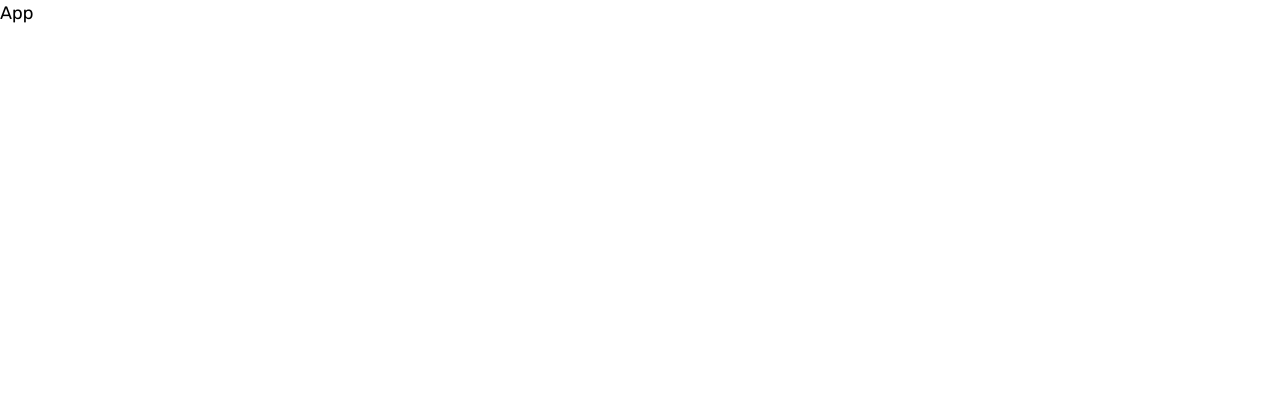
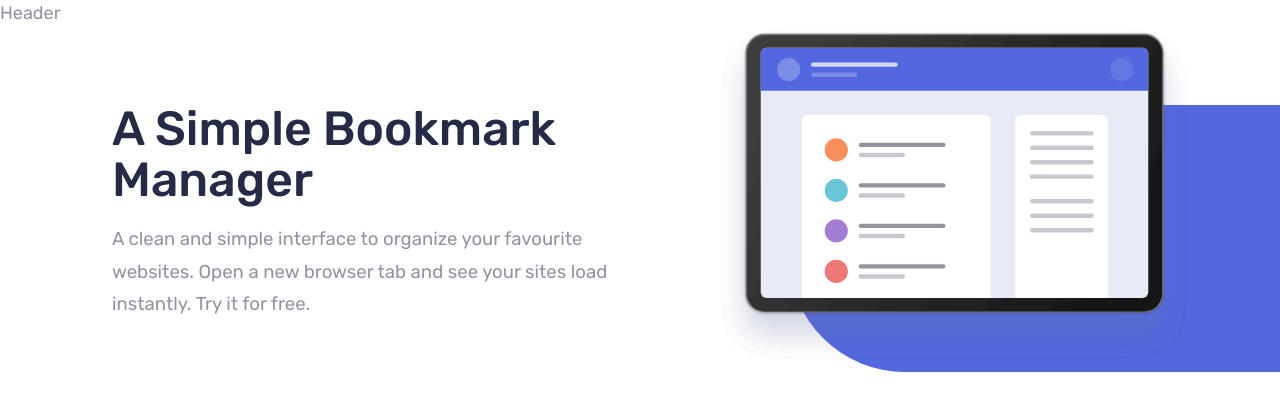
Before and after one commit to adryanrosa/bookmark-landing-page, a React (Create React App) app: page / in a window 1280 px wide. Shown: the top 410 px of the page. Built offline with nearby package versions, Linux system fonts and the light colour scheme.

Commit message:
Adiciona Hero

```diff
--- a/src/App.js
+++ b/src/App.jsx
@@ -1,10 +1,13 @@
 import React from 'react';
+
+import Hero from './sections/Hero';
 
 function App() {
   return (
-    <div>
-      App
-    </div>
+    <>
+      Header
+      <Hero />
+    </>
   );
 }
 
--- /dev/null
+++ b/src/sections/Hero/index.jsx
@@ -0,0 +1,25 @@
+import React from 'react';
+
+import styles from './index.module.scss';
+import Illustration from '../../images/illustration-hero.svg';
+
+function Hero() {
+  return (
+    <section className={ styles.hero }>
+      <div className={ styles.wrapper }>
+        <div className={ styles['image-container'] }>
+          <img src={ Illustration } alt="Illustration" />
+        </div>
+        <div className={ styles['text-container'] }>
+          <h2>A Simple Bookmark Manager</h2>
+          <p>
+            A clean and simple interface to organize your favourite websites. Open a new
+            browser tab and see your sites load instantly. Try it for free.
+          </p>
+        </div>
+      </div>
+    </section>
+  );
+}
+
+export default Hero;
--- /dev/null
+++ b/src/sections/Hero/index.module.scss
@@ -0,0 +1,86 @@
+@use "../../styles/utils" as *;
+
+.hero {
+  text-align: center;
+  overflow: hidden;
+  width: 100vw;
+  max-width: 100%;
+
+  .wrapper {
+    max-width: 70rem;
+    @include margin-x-auto;
+
+    @include breakpoint-up(large) {
+      display: grid;
+      grid-template-columns: 5fr 4fr;
+      grid-template-areas: "text image";
+      gap: 1rem;
+    }
+  }
+
+  .image-container {
+    padding: 0 0.5rem 0.5rem;
+    position: relative;
+
+    &::after {
+      content: "";
+      position: absolute;
+      display: block;
+      bottom: 0;
+      left: 16.25%;
+      z-index: -100;
+      width: 200%;
+      height: 77.5%;
+      background-color: var(--clr-primary);
+      border-bottom-left-radius: 7.25rem;
+    }
+
+    @include breakpoint-up(large) {
+      grid-area: image;
+    }
+
+    @include breakpoint-up(x-large) {
+      img {
+        max-width: none;
+        width: 130%;
+      }
+
+      &::after {
+        left: 35%;
+        height: 68.75%;
+        border-bottom-left-radius: 10.625rem;
+      }
+    }
+  }
+
+  .text-container {
+    @include breakpoint-up(large) {
+      grid-area: text;
+      text-align: left;
+    }
+  }
+
+  h2 {
+    padding: 0 2rem;
+    font-size: 1.875rem;
+    color: var(--clr-neutral-700);
+    margin-top: 2.875rem;
+    margin-bottom: 1.125rem;
+
+    @include breakpoint-up(large) {
+      font-size: 3rem;
+      line-height: 1.0625;
+      margin-top: 4.75rem;
+    }
+  }
+
+  p {
+    padding: 0 2rem;
+    font-size: 0.9375rem;
+    line-height: 1.75;
+
+    @include breakpoint-up(large) {
+      font-size: 1.1625rem;
+    }
+  }
+}
--- a/src/styles/globals/typography.scss
+++ b/src/styles/globals/typography.scss
@@ -9,6 +9,7 @@ body {
   font-family: var(--ff-primary);
   font-size: var(--fs-400);
   font-weight: var(--fw-regular);
+  color: var(--clr-neutral-400);
 }
 
 h1,
--- a/src/styles/utils/breakpoints.scss
+++ b/src/styles/utils/breakpoints.scss
@@ -1,6 +1,7 @@
 $breakpoints-up: (
   "medium": "40rem",
   "large": "64rem",
+  "x-large": "90rem",
 );
 
 $breakpoints-down: (
```
Also changed, not shown: src/index.jsx (renamed from src/index.js), text.txt.
